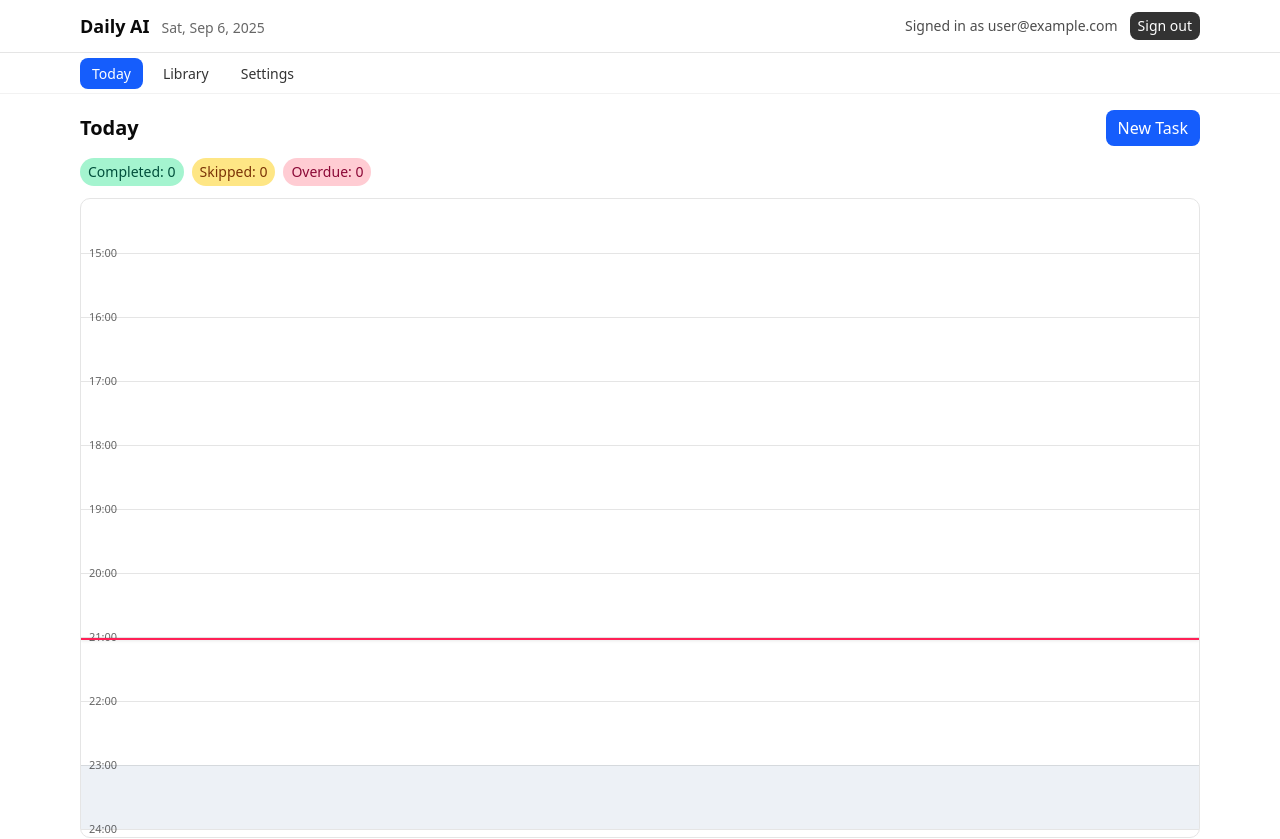
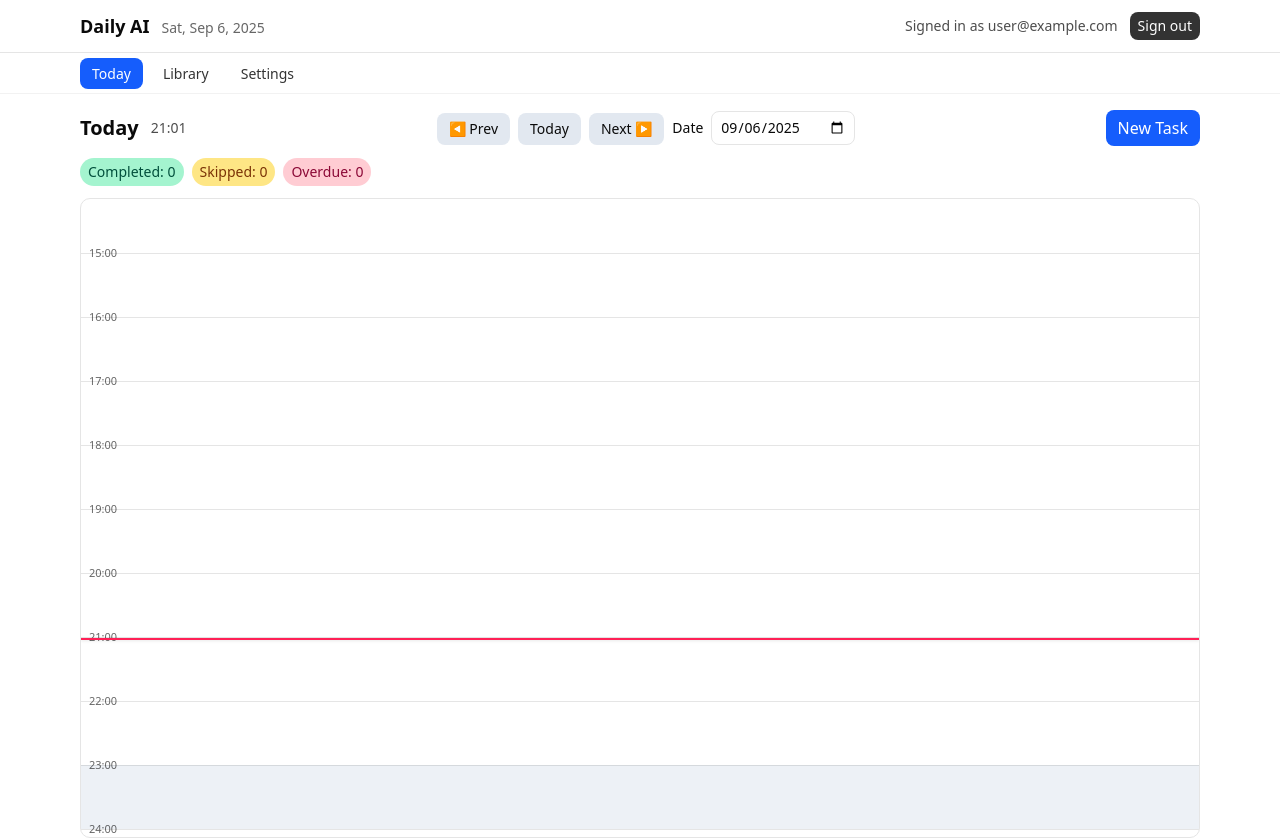
Before and after one commit to jborjas31/daily-ai-v2, a Next.js app: page /today in a window 1280 px wide. Shown: the top 839 px of the page. Built offline with nearby package versions, Linux system fonts and the light colour scheme; no server answers; the database is empty; sample sign-in values are in the browser's storage.

Commit message:
phase-6: step 2.1 — add live clock + date navigation controls to Today header; update plan

```diff
--- a/src/app/today/page.tsx
+++ b/src/app/today/page.tsx
@@ -9,7 +9,8 @@ import TaskModal from "@/components/library/TaskModal";
 import { createTemplate } from "@/lib/data/templates";
 import { toast } from "sonner";
 import { toastError, toastSuccess } from "@/lib/ui/toast";
-import { toMinutes } from "@/lib/time";
+import { toMinutes, todayISO } from "@/lib/time";
+import useNowTick from "@/lib/utils/useNowTick";
 
 function useNowMinutes() {
   const [mins, setMins] = useState(() => {
@@ -29,6 +30,7 @@ function useNowMinutes() {
 export default function TodayPage() {
   const { user, ready } = useRequireAuth();
   const currentDate = useAppStore((s: AppState) => s.ui.currentDate);
+  const setCurrentDate = useAppStore((s: AppState) => s.setCurrentDate);
   const schedule = useAppStore((s: AppState) => s.generateScheduleForDate(s.ui.currentDate));
   const instances = useAppStore((s: AppState) => s.getTaskInstancesForDate(s.ui.currentDate));
   const loadInstancesForDate = useAppStore((s: AppState) => s.loadInstancesForDate);
@@ -38,6 +40,16 @@ export default function TodayPage() {
   const setNewTaskPrefill = useAppStore((s: AppState) => s.setNewTaskPrefill);
   const [modalOpen, setModalOpen] = useState(false);
   const nowMins = useNowMinutes();
+  const { nowTime } = useNowTick(30_000);
+
+  function addDaysISO(dateISO: string, delta: number): string {
+    const d = new Date(dateISO + 'T00:00:00');
+    d.setDate(d.getDate() + delta);
+    const y = d.getFullYear();
+    const m = String(d.getMonth() + 1).padStart(2, '0');
+    const day = String(d.getDate()).padStart(2, '0');
+    return `${y}-${m}-${day}`;
+  }
 
   const isToday = useMemo(() => {
     const today = new Date().toISOString().slice(0, 10);
@@ -78,8 +90,52 @@ export default function TodayPage() {
 
   return (
     <div className="mx-auto max-w-6xl p-4">
-      <div className="flex items-center justify-between mb-3">
-        <h1 className="text-xl font-semibold">Today</h1>
+      <div className="flex items-center justify-between mb-3 gap-3 flex-wrap">
+        <div className="flex items-center gap-3">
+          <h1 className="text-xl font-semibold">Today</h1>
+          <span className="text-sm text-black/70 dark:text-white/70" aria-label="Current time">{nowTime}</span>
+        </div>
+        <div className="flex items-end gap-2">
+          <div className="flex items-center gap-2" role="group" aria-label="Date navigation">
+            <button
+              type="button"
+              onClick={() => setCurrentDate(addDaysISO(currentDate, -1))}
+              className="px-3 py-1.5 rounded-md bg-slate-200 dark:bg-slate-700 hover:bg-slate-300 dark:hover:bg-slate-600 text-sm"
+              title="Previous day"
+              aria-label="Previous day"
+            >
+              ◀ Prev
+            </button>
+            <button
+              type="button"
+              onClick={() => setCurrentDate(todayISO())}
+              className="px-3 py-1.5 rounded-md bg-slate-200 dark:bg-slate-700 hover:bg-slate-300 dark:hover:bg-slate-600 text-sm"
+              title="Jump to today"
+              aria-label="Jump to today"
+            >
+              Today
+            </button>
+            <button
+              type="button"
+              onClick={() => setCurrentDate(addDaysISO(currentDate, 1))}
+              className="px-3 py-1.5 rounded-md bg-slate-200 dark:bg-slate-700 hover:bg-slate-300 dark:hover:bg-slate-600 text-sm"
+              title="Next day"
+              aria-label="Next day"
+            >
+              Next ▶
+            </button>
+          </div>
+          <div className="flex items-center gap-2">
+            <label htmlFor="dateInput" className="text-sm">Date</label>
+            <input
+              id="dateInput"
+              type="date"
+              value={currentDate}
+              onChange={(e) => setCurrentDate(e.target.value)}
+              className="px-2 py-1.5 border rounded-md text-sm"
+            />
+          </div>
+        </div>
         <button
           type="button"
           onClick={() => setModalOpen(true)}
```
Also changed, not shown: 1 other file (tests, documents, lock files or other folders).
